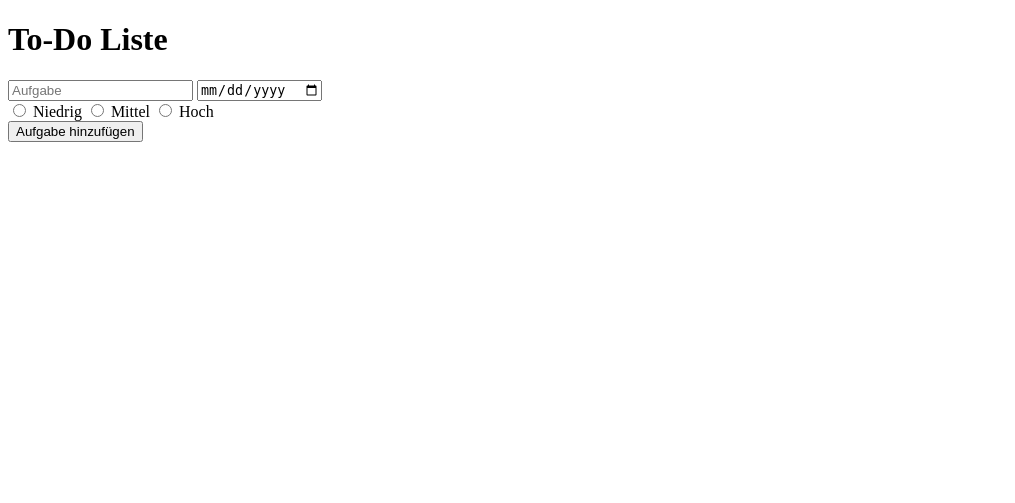
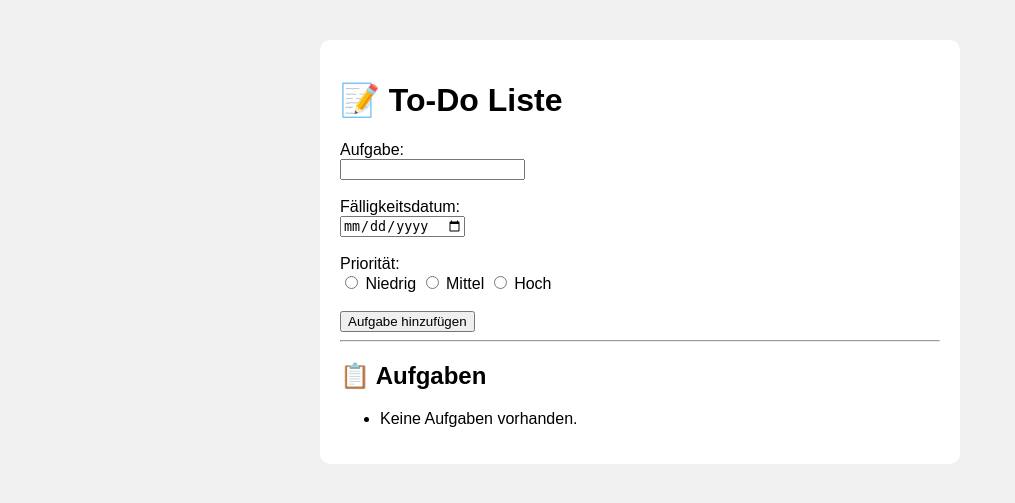
Before and after one commit to thivu2000/LF7-Webserver, a PHP site: page / in a window 1280 px wide. Shown: the top 503 px of the page, without its empty margins (0-1015 px from the left). Run offline with PHP 8.4, Linux system fonts and the light colour scheme.

Commit message:
register.php bearbeitet und Fehler korrigiert

```diff
--- a/index.php
+++ b/index.php
@@ -1,55 +1,103 @@
+<?php
+$filename = "tasks.txt";
+
+if (isset($_GET['delete'])) {
+    $indexToDelete = (int)$_GET['delete'];
+    $lines = file($filename, FILE_IGNORE_NEW_LINES);
+    if (isset($lines[$indexToDelete])) {
+        unset($lines[$indexToDelete]);
+        file_put_contents($filename, implode("\n", $lines) . "\n");
+    }
+    header("Location: index.php");
+    exit;
+}
+
+if ($_SERVER["REQUEST_METHOD"] == "POST") {
+    $task = htmlspecialchars($_POST["task"]);
+    $date = htmlspecialchars($_POST["date"]);
+    $priority = htmlspecialchars($_POST["priority"]);
+    $line = "$task|$date|$priority\n";
+    file_put_contents($filename, $line, FILE_APPEND);
+}
+
+$tasks = [];
+if (file_exists($filename)) {
+    $lines = file($filename, FILE_IGNORE_NEW_LINES);
+    foreach ($lines as $line) {
+        list($task, $date, $priority) = explode("|", $line);
+        $tasks[] = [
+            "task" => $task,
+            "date" => $date,
+            "priority" => $priority
+        ];
+    }
+    usort($tasks, fn($a, $b) => strcmp($a['date'], $b['date']));
+}
+?>
+
 <!DOCTYPE html>
 <html lang="de">
 <head>
     <meta charset="UTF-8">
-    <meta name="viewport" content="width=device-width, initial-scale=1.0">
     <title>To-Do Liste mit PHP</title>
-    <link rel="stylesheet" href="">
+    <style>
+        body {
+            font-family: Arial, sans-serif;
+            margin: 40px;
+            background-color: #f0f0f0;
+        }
+        .container {
+            max-width: 600px;
+            margin: auto;
+            background: white;
+            padding: 20px;
+            border-radius: 10px;
+        }
+        .priority-low { color: green; }
+        .priority-medium { color: orange; }
+        .priority-high { color: red; font-weight: bold; }
+        .task-item { margin-bottom: 10px; }
+        .delete-link {
+            color: red;
+            text-decoration: none;
+            margin-left: 10px;
+        }
+    </style>
 </head>
 <body>
 <div class="container">
-    <h1>To-Do Liste</h1>
-    <div class="input-fields">
-        <label for="taskInput"></label><input type="text" placeholder="Aufgabe" id="taskInput">
-        <label for="dateInput"></label><input type="date" id="dateInput">
-        <div class="priority">
-            <label>
-                <input type="radio" name="priority" value="low"> Niedrig
-            </label>
-            <label>
-                <input type="radio" name="priority" value="medium"> Mittel
-            </label>
-            <label>
-                <input type="radio" name="priority" value="high"> Hoch
-            </label>
-        </div>
-        <button id="addTaskButton">Aufgabe hinzufügen</button>
-    </div>
-    <div class="task">
-        <ul id="taskList">
-        </ul>
-    </div>
+    <h1>📝 To-Do Liste</h1>
+
+    <form method="POST" action="">
+        <label for="taskInput">Aufgabe:</label><br>
+        <input type="text" name="task" id="taskInput" required><br><br>
+
+        <label for="dateInput">Fälligkeitsdatum:</label><br>
+        <input type="date" name="date" id="dateInput" required><br><br>
+
+        <label>Priorität:</label><br>
+        <label><input type="radio" name="priority" value="low" required> Niedrig</label>
+        <label><input type="radio" name="priority" value="medium"> Mittel</label>
+        <label><input type="radio" name="priority" value="high"> Hoch</label><br><br>
+
+        <button type="submit">Aufgabe hinzufügen</button>
+    </form>
+
+    <hr>
+
+    <h2>📋 Aufgaben</h2>
+    <ul>
+        <?php foreach ($tasks as $i => $t): ?>
+            <li class="task-item priority-<?= $t['priority'] ?>">
+                <?= htmlspecialchars($t["task"]) ?> – Fällig am: <?= $t["date"] ?> –
+                Priorität: <?= ucfirst($t["priority"]) ?>
+                <a class="delete-link" href="?delete=<?= $i ?>" onclick="return confirm('Diese Aufgabe wirklich löschen?')">❌ Löschen</a>
+            </li>
+        <?php endforeach; ?>
+        <?php if (empty($tasks)): ?>
+            <li>Keine Aufgaben vorhanden.</li>
+        <?php endif; ?>
+    </ul>
 </div>
-
-<script>
-    document.getElementById('addTaskButton').addEventListener('click', function() {
-        const taskInput = document.getElementById('taskInput').value;
-        const dateInput = document.getElementById('dateInput').value;
-        const priority = document.querySelector('input[name="priority"]:checked');
-
-        if (taskInput && dateInput && priority) {
-            const taskList = document.getElementById('taskList');
-            const listItem = document.createElement('li');
-            listItem.textContent = `${taskInput} - Fällig am: ${dateInput} - Priorität: ${priority.value}`;
-            taskList.appendChild(listItem);
-
-            document.getElementById('taskInput').value = '';
-            document.getElementById('dateInput').value = '';
-            document.querySelector('input[name="priority"]:checked').checked = false;
-        } else {
-            alert('Bitte füllen Sie alle Felder aus.');
-        }
-    });
-</script>
 </body>
 </html>
```
